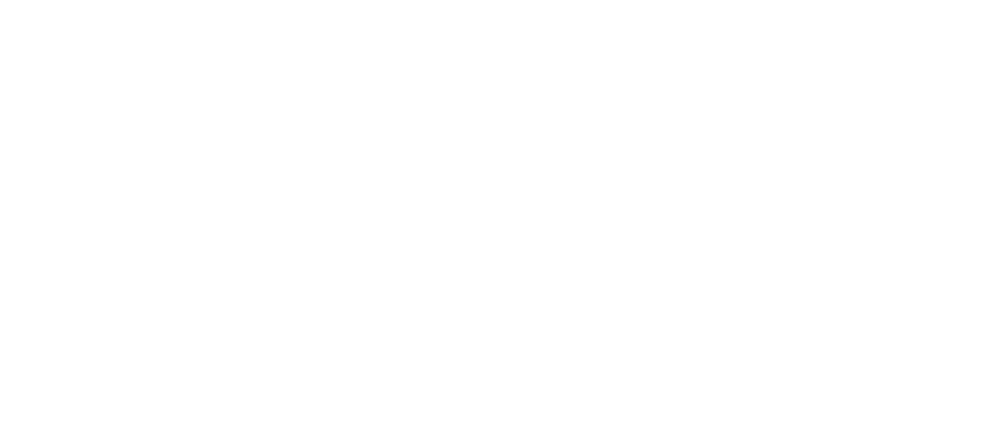
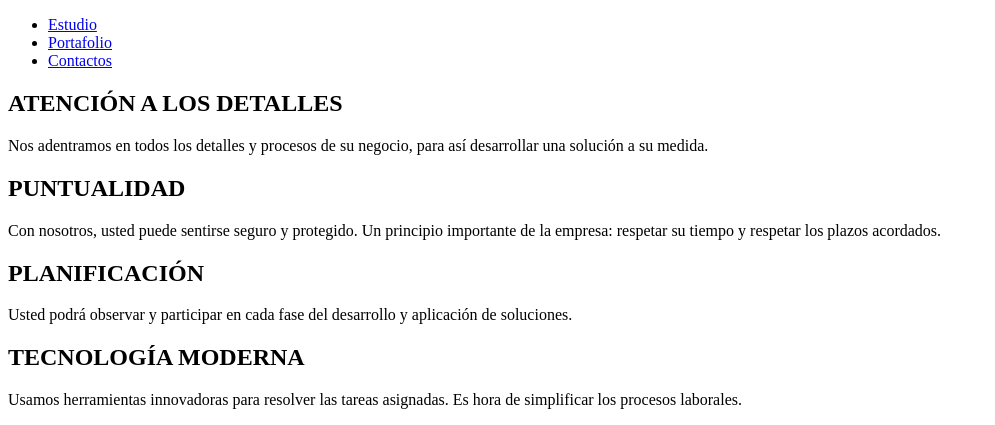
Before and after one commit to axter89/goit-markup-hw-01, a plain HTML site: page HTML/index.html in a window 1280 px wide. Shown: the top 425 px of the page, without its empty margins (0-995 px from the left). Drawn offline with Linux system fonts and the light colour scheme.

Commit message:
Update index.html

```diff
--- a/HTML/index.html
+++ b/HTML/index.html
@@ -1,12 +1,54 @@
 <!DOCTYPE html>
 <html lang="en">
+    <nav class="menu">
+        <ul>
+          <li><a href="#">Estudio</a></li>
+          <li><a href="#">Portafolio</a></li>
+          <li><a href="#">Contactos</a></li>
+        </ul>
+    </nav>
 <head>
     <meta charset="UTF-8">
     <meta http-equiv="X-UA-Compatible" content="IE=edge">
     <meta name="viewport" content="width=device-width, initial-scale=1.0">
-    <title>Document</title>
+    <title>Web Studio Project</title>
 </head>
 <body>
 
+    <article>
+        <figure>
+        </figure>
+    </article>
+
+<section>
+    <section>
+        <h2>ATENCIÓN A LOS DETALLES</h2>
+        <p>Nos adentramos en todos los detalles y procesos de su negocio, para así desarrollar una solución a su medida.</p>
+    </section>
+
+    <section>
+        <h2>PUNTUALIDAD</h2>
+        <p>Con nosotros, usted puede sentirse seguro y protegido. Un principio importante de la empresa: respetar su tiempo y respetar los plazos acordados.</p>
+    </section>
+
+    <section>
+        <h2>PLANIFICACIÓN</h2>
+        <p>Usted podrá observar y participar en cada fase del desarrollo y aplicación de soluciones.</p>
+    </section>
+
+    <section>
+        <h2>TECNOLOGÍA MODERNA</h2>
+        <p>Usamos herramientas innovadoras para resolver las tareas asignadas. Es hora de simplificar los procesos laborales.</p>
+    </section>
+</section>
+
+<H1>A qué nos dedicamos</H1>
+<H1>Nuestro Equipo</H1>
+
+
+
 </body>
+<footer>
+
+</footer>
 </html>
```
